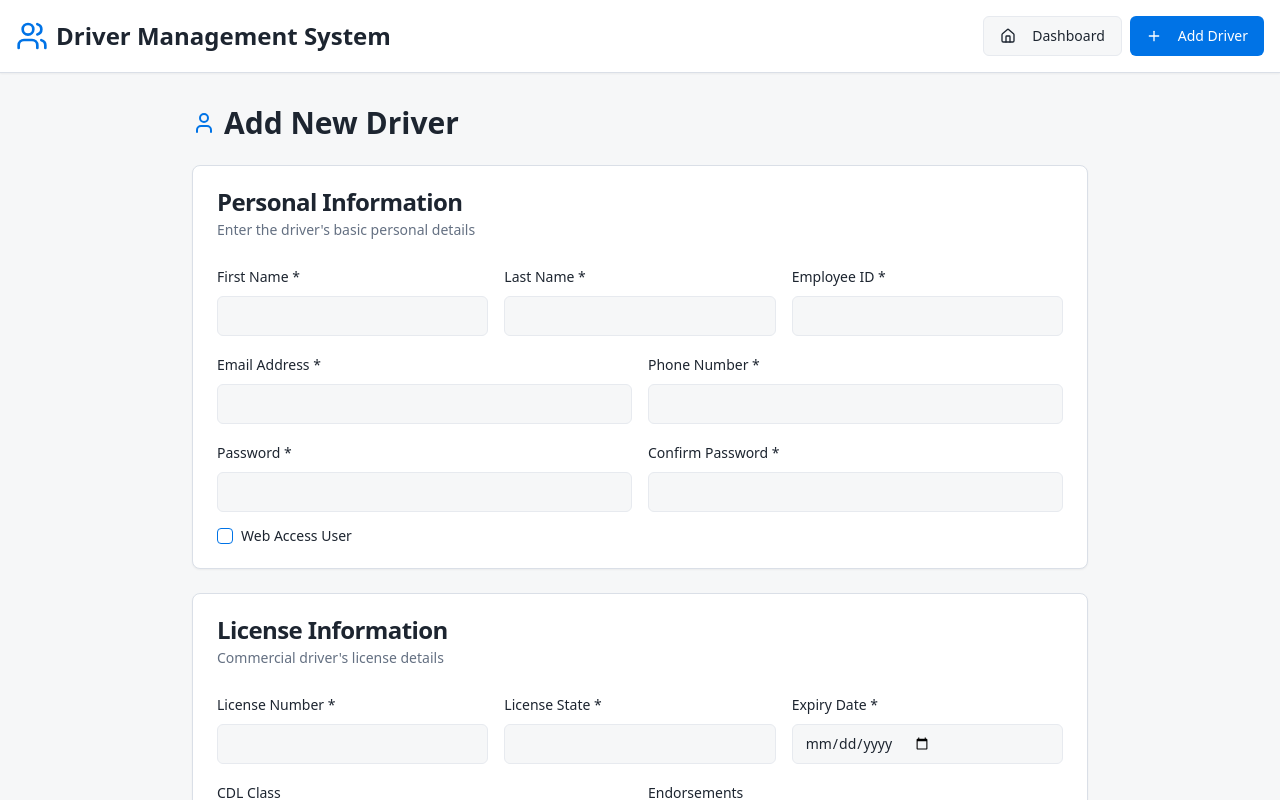
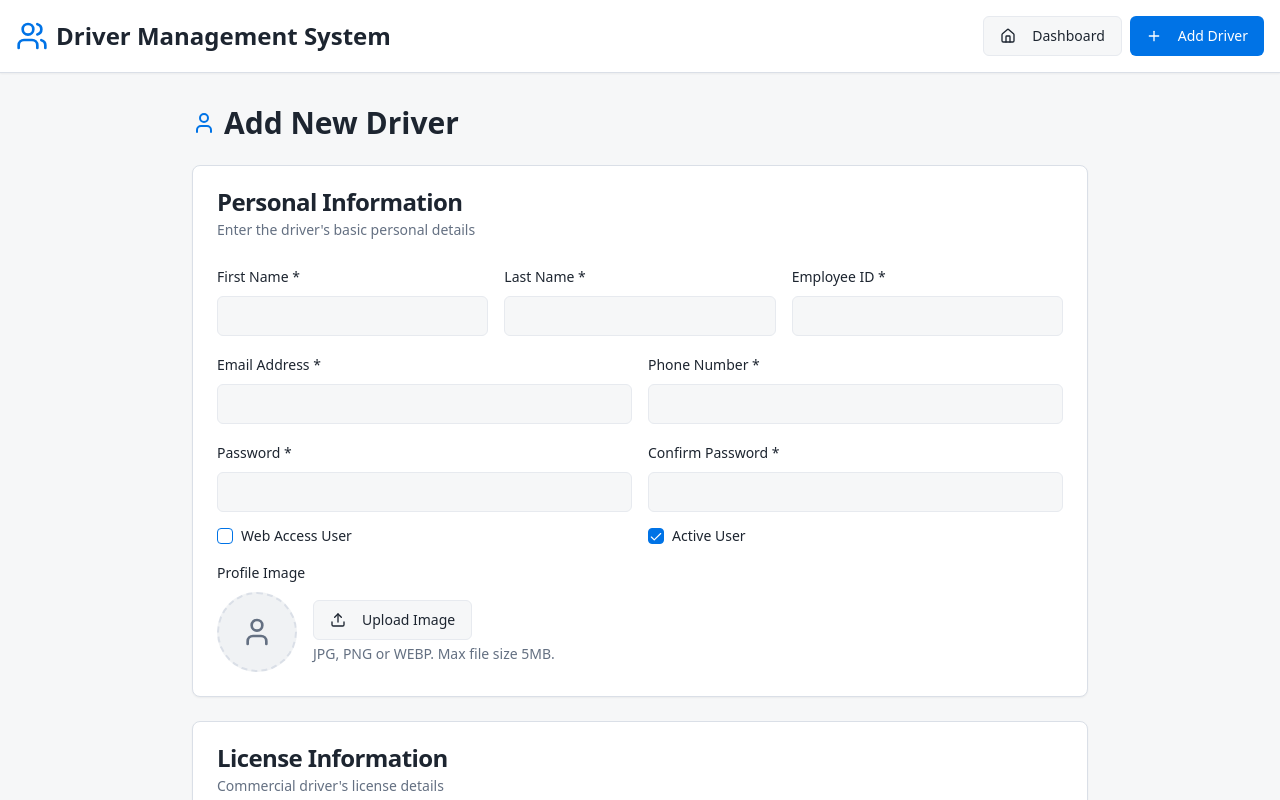
Before and after one commit to jbvelsol/drive-hero-hub, a React (Vite) app: page /drivers/add in a window 1280 px wide. Shown: the top 800 px of the page. Built offline with nearby package versions, Linux system fonts and the light colour scheme.

Commit message:
Add user image upload and status
Added functionality to upload a user image and a selection for user status (active/inactive).

```diff
--- a/src/pages/AddDriver.tsx
+++ b/src/pages/AddDriver.tsx
@@ -1,6 +1,6 @@
-import { useState } from "react";
+import { useState, useRef } from "react";
 import { format } from "date-fns";
-import { CalendarIcon } from "lucide-react";
+import { CalendarIcon, Upload, X } from "lucide-react";
 import { Card, CardContent, CardDescription, CardHeader, CardTitle } from "@/components/ui/card";
 import { Button } from "@/components/ui/button";
 import { Input } from "@/components/ui/input";
@@ -25,6 +25,7 @@ interface DriverFormData {
   password: string;
   confirmPassword: string;
   webAccess: boolean;
+  isActive: boolean;
   licenseNumber: string;
   licenseState: string;
   licenseExpiry: string;
@@ -44,6 +45,7 @@ const AddDriver = () => {
     password: "",
     confirmPassword: "",
     webAccess: false,
+    isActive: true,
     licenseNumber: "",
     licenseState: "",
     licenseExpiry: "",
@@ -54,8 +56,11 @@ const AddDriver = () => {
   });
   const [medicalCardExpiry, setMedicalCardExpiry] = useState<Date>();
   const [dqfFile, setDqfFile] = useState<File | null>(null);
+  const [profileImage, setProfileImage] = useState<File | null>(null);
+  const [profileImagePreview, setProfileImagePreview] = useState<string>("");
   const [fileLabel, setFileLabel] = useState<string>("");
   const [isSubmitting, setIsSubmitting] = useState(false);
+  const fileInputRef = useRef<HTMLInputElement>(null);
   const { toast } = useToast();
 
   const handleInputChange = (field: keyof DriverFormData, value: string | boolean) => {
@@ -64,6 +69,26 @@ const AddDriver = () => {
 
   const handleFileSelect = (file: File) => {
     setDqfFile(file);
+  };
+
+  const handleImageUpload = (e: React.ChangeEvent<HTMLInputElement>) => {
+    const file = e.target.files?.[0];
+    if (file) {
+      setProfileImage(file);
+      const reader = new FileReader();
+      reader.onload = (e) => {
+        setProfileImagePreview(e.target?.result as string);
+      };
+      reader.readAsDataURL(file);
+    }
+  };
+
+  const removeImage = () => {
+    setProfileImage(null);
+    setProfileImagePreview("");
+    if (fileInputRef.current) {
+      fileInputRef.current.value = "";
+    }
   };
 
   const handleSubmit = async (e: React.FormEvent) => {
@@ -89,6 +114,7 @@ const AddDriver = () => {
         password: "",
         confirmPassword: "",
         webAccess: false,
+        isActive: true,
         licenseNumber: "",
         licenseState: "",
         licenseExpiry: "",
@@ -100,6 +126,8 @@ const AddDriver = () => {
       setMedicalCardExpiry(undefined);
       setFileLabel("");
       setDqfFile(null);
+      setProfileImage(null);
+      setProfileImagePreview("");
     } catch (error) {
       toast({
         title: "Error",
@@ -201,6 +229,7 @@ const AddDriver = () => {
                 />
               </div>
             </div>
+            <div className="grid grid-cols-1 md:grid-cols-2 gap-4">
               <div className="flex items-center space-x-2">
                 <Checkbox
                   id="webAccess"
@@ -208,6 +237,64 @@ const AddDriver = () => {
                   onCheckedChange={(checked) => handleInputChange("webAccess", checked as boolean)}
                 />
                 <Label htmlFor="webAccess">Web Access User</Label>
+              </div>
+              <div className="flex items-center space-x-2">
+                <Checkbox
+                  id="isActive"
+                  checked={formData.isActive}
+                  onCheckedChange={(checked) => handleInputChange("isActive", checked as boolean)}
+                />
+                <Label htmlFor="isActive">Active User</Label>
+              </div>
+            </div>
+
+            {/* Profile Image Upload */}
+            <div className="space-y-2">
+              <Label>Profile Image</Label>
+              <div className="flex items-center space-x-4">
+                {profileImagePreview ? (
+                  <div className="relative">
+                    <img
+                      src={profileImagePreview}
+                      alt="Profile preview"
+                      className="w-20 h-20 rounded-full object-cover border-2 border-border"
+                    />
+                    <Button
+                      type="button"
+                      variant="destructive"
+                      size="sm"
+                      className="absolute -top-2 -right-2 h-6 w-6 p-0 rounded-full"
+                      onClick={removeImage}
+                    >
+                      <X className="h-3 w-3" />
+                    </Button>
+                  </div>
+                ) : (
+                  <div className="w-20 h-20 rounded-full bg-muted border-2 border-dashed border-border flex items-center justify-center">
+                    <User className="h-8 w-8 text-muted-foreground" />
+                  </div>
+                )}
+                <div className="flex-1">
+                  <input
+                    ref={fileInputRef}
+                    type="file"
+                    accept="image/*"
+                    onChange={handleImageUpload}
+                    className="hidden"
+                  />
+                  <Button
+                    type="button"
+                    variant="outline"
+                    onClick={() => fileInputRef.current?.click()}
+                  >
+                    <Upload className="h-4 w-4 mr-2" />
+                    Upload Image
+                  </Button>
+                  <p className="text-sm text-muted-foreground mt-1">
+                    JPG, PNG or WEBP. Max file size 5MB.
+                  </p>
+                </div>
+              </div>
             </div>
           </CardContent>
         </Card>
```
Lines whose indentation alone changed are shown as unchanged.
